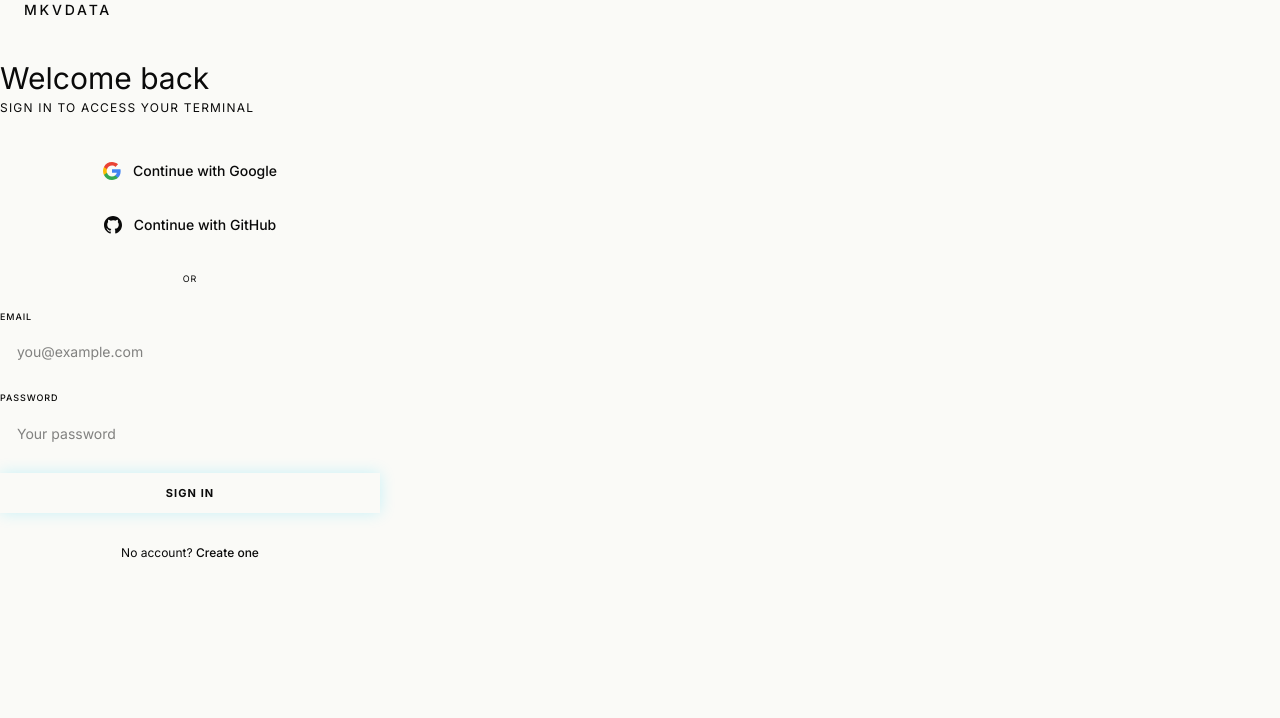
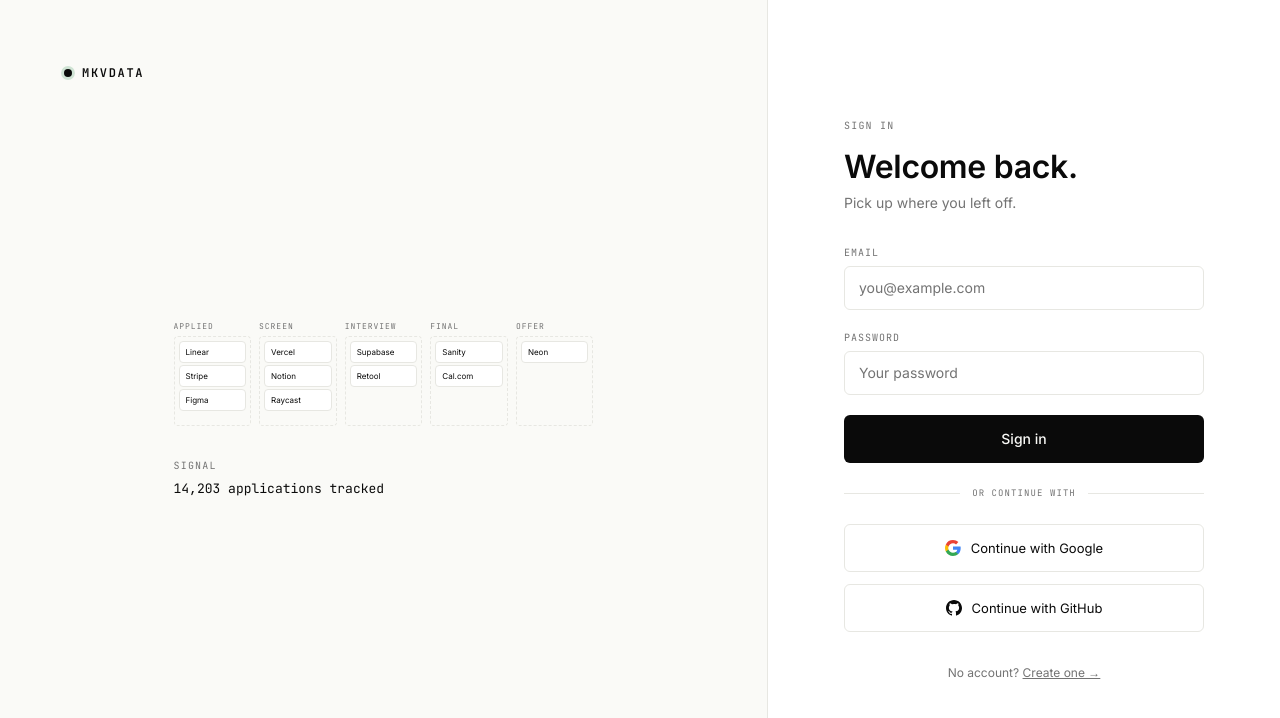
Before and after one commit to orkop465/jobtracker, a Next.js app: page /login in a window 1280 px wide. Shown: the top 718 px of the page. Built offline with nearby package versions, Linux system fonts and the light colour scheme; no server answers.

Commit message:
feat(auth): rework login page with split shell

```diff
--- a/app/(auth)/login/login-client.tsx
+++ b/app/(auth)/login/login-client.tsx
@@ -1,13 +1,14 @@
-"use client";
+'use client';
 
-import { signIn } from "next-auth/react";
-import { useSearchParams } from "next/navigation";
-import { Suspense, useState } from "react";
-import Link from "next/link";
+import { signIn } from 'next-auth/react';
+import { useSearchParams } from 'next/navigation';
+import { Suspense, useState, type FormEvent } from 'react';
+import Link from 'next/link';
+import { AuthShell } from '@/components/auth/auth-shell';
 
 function GoogleIcon() {
   return (
-    <svg width="18" height="18" viewBox="0 0 18 18">
+    <svg width="16" height="16" viewBox="0 0 18 18" aria-hidden="true">
       <path d="M17.64 9.2c0-.637-.057-1.251-.164-1.84H9v3.481h4.844a4.14 4.14 0 01-1.796 2.716v2.259h2.908c1.702-1.567 2.684-3.875 2.684-6.615z" fill="#4285F4" />
       <path d="M9 18c2.43 0 4.467-.806 5.956-2.18l-2.908-2.259c-.806.54-1.837.86-3.048.86-2.344 0-4.328-1.584-5.036-3.711H.957v2.332A8.997 8.997 0 009 18z" fill="#34A853" />
       <path d="M3.964 10.71A5.41 5.41 0 013.682 9c0-.593.102-1.17.282-1.71V4.958H.957A8.996 8.996 0 000 9c0 1.452.348 2.827.957 4.042l3.007-2.332z" fill="#FBBC05" />
@@ -18,7 +19,7 @@
 
 function GitHubIcon() {
   return (
-    <svg width="18" height="18" viewBox="0 0 18 18" fill="currentColor">
+    <svg width="16" height="16" viewBox="0 0 18 18" fill="currentColor" aria-hidden="true">
       <path d="M9 0C4.03 0 0 4.03 0 9c0 3.978 2.579 7.35 6.154 8.543.45.083.614-.195.614-.433 0-.214-.008-.78-.012-1.531-2.503.544-3.032-1.206-3.032-1.206-.41-1.04-1-1.317-1-1.317-.816-.558.062-.546.062-.546.903.063 1.378.927 1.378.927.803 1.375 2.107.978 2.62.748.082-.581.314-.978.571-1.203-1.999-.227-4.1-1-4.1-4.449 0-.983.351-1.786.927-2.416-.093-.228-.402-1.143.088-2.382 0 0 .756-.242 2.475.923A8.63 8.63 0 019 4.363c.765.004 1.535.103 2.254.303 1.718-1.165 2.472-.923 2.472-.923.491 1.24.182 2.154.09 2.382.577.63.925 1.433.925 2.416 0 3.458-2.104 4.219-4.11 4.441.324.278.612.828.612 1.668 0 1.203-.011 2.175-.011 2.471 0 .24.162.52.619.432C15.424 16.347 18 12.975 18 9c0-4.97-4.03-9-9-9z" />
     </svg>
   );
@@ -26,94 +27,71 @@
 
 function LoginContent() {
   const sp = useSearchParams();
-  const callbackUrl = sp.get("callbackUrl") ?? "/app";
-  const oauthError = sp.get("error");
+  const callbackUrl = sp.get('callbackUrl') ?? '/app';
+  const oauthError = sp.get('error');
 
-  const [email, setEmail] = useState("");
-  const [password, setPassword] = useState("");
+  const [email, setEmail] = useState('');
+  const [password, setPassword] = useState('');
   const [err, setErr] = useState<string | null>(null);
   const [busy, setBusy] = useState(false);
 
-  async function onCredentials(e: React.FormEvent) {
+  // Custom credentials POST flow — uses NextAuth's CSRF + callback endpoints
+  // directly so the session cookie is set by the server. Preserved verbatim
+  // from the previous implementation; only the visual layer changes.
+  async function onCredentials(e: FormEvent<HTMLFormElement>) {
     e.preventDefault();
     setErr(null);
     setBusy(true);
     try {
-      const csrfRes = await fetch("/api/auth/csrf");
+      const csrfRes = await fetch('/api/auth/csrf');
       const { csrfToken } = await csrfRes.json();
 
-      await fetch("/api/auth/callback/credentials", {
-        method: "POST",
-        headers: { "Content-Type": "application/x-www-form-urlencoded" },
+      await fetch('/api/auth/callback/credentials', {
+        method: 'POST',
+        headers: { 'Content-Type': 'application/x-www-form-urlencoded' },
         body: new URLSearchParams({ csrfToken, email, password }),
       });
 
-      const sessionRes = await fetch("/api/auth/session");
+      const sessionRes = await fetch('/api/auth/session');
       const session = await sessionRes.json();
       if (session?.user) {
         window.location.href = callbackUrl;
         return;
       }
-      setErr("Invalid email or password.");
+      setErr('Invalid email or password.');
     } catch {
-      setErr("Something went wrong. Please try again.");
+      setErr('Something went wrong. Please try again.');
     } finally {
       setBusy(false);
     }
   }
 
   return (
-    <div className="auth-container">
-      <div className="ambient-mesh" />
-      <div className="fixed inset-0 pointer-events-none grid-bg opacity-10 z-0" />
+    <AuthShell>
+      <div className="font-mono text-[10px] uppercase tracking-[0.12em] text-[var(--color-ink-muted)] mb-4">
+        Sign in
+      </div>
+      <h1 className="text-[32px] leading-[1.1] font-semibold tracking-[-0.01em] text-[var(--color-ink)] mb-2">
+        Welcome back.
+      </h1>
+      <p className="text-[14px] text-[var(--color-ink-muted)] mb-8">
+        Pick up where you left off.
+      </p>
 
-      <div className="w-full max-w-[380px] relative z-10">
-        {/* Logo */}
-        <div className="flex items-center gap-3 mb-10">
-          <div className="w-3 h-3 bg-accent animate-glow-pulse" />
-          <span className="font-data text-sm tracking-[0.2em] font-medium text-text-primary uppercase">
-            MKVDATA
-          </span>
-        </div>
-
-        <h1 className="text-3xl font-display text-text-primary mb-1">Welcome back</h1>
-        <p className="text-xs text-text-muted mb-8 font-data uppercase tracking-widest">Sign in to access your terminal</p>
-
-        {oauthError === "OAuthAccountNotLinked" && (
-          <div className="mb-4 px-3 py-2.5 bg-negative-muted border border-negative/20 text-xs text-negative font-data">
+      {oauthError === 'OAuthAccountNotLinked' && (
+        <div className="mb-5 px-3 py-2.5 border border-[var(--color-line)] bg-[var(--color-canvas)] text-[11px] text-[var(--color-sink)] rounded-md">
           This provider account is attached to a different app account. Use the same provider you originally used.
         </div>
       )}
 
-        {/* OAuth buttons */}
-        <div className="grid gap-2 mb-6">
-          <button
-            onClick={() => signIn("google", { callbackUrl })}
-            className="flex items-center justify-center gap-3 w-full px-4 py-3 bg-surface-2 border border-white/5 text-sm font-medium text-text-primary hover:bg-surface-3 hover:border-white/10 transition-all cursor-pointer"
+      <form onSubmit={onCredentials} className="space-y-5">
+        <div>
+          <label
+            htmlFor="email"
+            className="block font-mono text-[10px] uppercase tracking-[0.1em] text-[var(--color-ink-muted)] mb-1.5"
           >
-            <GoogleIcon />
-            Continue with Google
-          </button>
-          <button
-            onClick={() => signIn("github", { callbackUrl, prompt: "login" })}
-            className="flex items-center justify-center gap-3 w-full px-4 py-3 bg-surface-2 border border-white/5 text-sm font-medium text-text-primary hover:bg-surface-3 hover:border-white/10 transition-all cursor-pointer"
-          >
-            <GitHubIcon />
-            Continue with GitHub
-          </button>
-        </div>
-
-        {/* Divider */}
-        <div className="flex items-center gap-4 mb-6">
-          <div className="flex-1 h-px bg-white/5" />
-          <span className="font-data text-[9px] text-text-muted uppercase tracking-widest">or</span>
-          <div className="flex-1 h-px bg-white/5" />
-        </div>
-
-        {/* Credentials form */}
-        <form onSubmit={onCredentials} className="space-y-4">
-          <div className="flex flex-col gap-1.5">
-            <label htmlFor="email" className="font-data text-[9px] font-medium text-text-muted tracking-widest uppercase">Email</label>
+            Email
+          </label>
           <input
             id="email"
             type="email"
@@ -122,12 +100,16 @@
             autoComplete="email"
             required
             placeholder="you@example.com"
-              className="w-full bg-surface-1 text-text-primary border border-white/5 px-4 py-3 text-sm placeholder:text-text-muted transition-colors focus-ring hover:border-white/10 focus:border-accent/40 font-data"
+            className="w-full h-11 px-3.5 border border-[var(--color-line)] rounded-md text-[14px] text-[var(--color-ink)] bg-[var(--color-surface)] placeholder:text-[var(--color-ink-muted)] transition-[border-color] duration-[180ms] focus:outline-none focus:border-[var(--color-ink)] focus-ring"
           />
         </div>
-
-          <div className="flex flex-col gap-1.5">
-            <label htmlFor="password" className="font-data text-[9px] font-medium text-text-muted tracking-widest uppercase">Password</label>
+        <div>
+          <label
+            htmlFor="password"
+            className="block font-mono text-[10px] uppercase tracking-[0.1em] text-[var(--color-ink-muted)] mb-1.5"
+          >
+            Password
+          </label>
           <input
             id="password"
             type="password"
@@ -136,39 +118,67 @@
             autoComplete="current-password"
             required
             placeholder="Your password"
-              className="w-full bg-surface-1 text-text-primary border border-white/5 px-4 py-3 text-sm placeholder:text-text-muted transition-colors focus-ring hover:border-white/10 focus:border-accent/40 font-data"
+            className="w-full h-11 px-3.5 border border-[var(--color-line)] rounded-md text-[14px] text-[var(--color-ink)] bg-[var(--color-surface)] placeholder:text-[var(--color-ink-muted)] transition-[border-color] duration-[180ms] focus:outline-none focus:border-[var(--color-ink)] focus-ring"
           />
         </div>
-
+        {err && <div className="text-[11px] text-[var(--color-sink)]">{err}</div>}
         <button
           type="submit"
           disabled={busy}
-            className="w-full px-4 py-3 bg-accent text-surface-0 text-[11px] font-data font-bold uppercase tracking-widest hover:bg-accent-hover transition-all shadow-[0_0_16px_rgba(0,212,255,0.2)] disabled:opacity-40 disabled:cursor-not-allowed cursor-pointer"
+          className="w-full h-12 bg-[var(--color-ink)] text-[var(--color-canvas)] rounded-md text-[14px] font-medium hover:bg-black transition-colors disabled:opacity-50 disabled:cursor-not-allowed"
         >
-            {busy ? "Signing in..." : "Sign in"}
+          {busy ? 'Signing in…' : 'Sign in'}
         </button>
-
-          {err && (
-            <div className="px-3 py-2.5 bg-negative-muted border border-negative/20 text-xs text-negative animate-fade-in font-data">
-              {err}
-            </div>
-          )}
       </form>
 
-        <p className="mt-8 text-xs text-text-muted text-center font-data">
-          No account?{" "}
-          <Link href="/register" className="text-accent hover:text-accent-hover transition-colors font-medium">
-            Create one
+      <div className="my-6 flex items-center gap-3">
+        <div className="flex-1 h-px bg-[var(--color-line)]" />
+        <span className="font-mono text-[9px] uppercase tracking-[0.12em] text-[var(--color-ink-muted)]">
+          Or continue with
+        </span>
+        <div className="flex-1 h-px bg-[var(--color-line)]" />
+      </div>
+
+      <div className="space-y-3">
+        <button
+          type="button"
+          onClick={() => signIn('google', { callbackUrl })}
+          className="w-full h-12 flex items-center justify-center gap-2.5 border border-[var(--color-line)] rounded-md text-[13px] text-[var(--color-ink)] bg-[var(--color-surface)] hover:bg-[var(--color-canvas)] transition-colors"
+        >
+          <GoogleIcon />
+          Continue with Google
+        </button>
+        <button
+          type="button"
+          onClick={() => signIn('github', { callbackUrl, prompt: 'login' })}
+          className="w-full h-12 flex items-center justify-center gap-2.5 border border-[var(--color-line)] rounded-md text-[13px] text-[var(--color-ink)] bg-[var(--color-surface)] hover:bg-[var(--color-canvas)] transition-colors"
+        >
+          <GitHubIcon />
+          Continue with GitHub
+        </button>
+      </div>
+
+      <div className="mt-8 text-center text-[12px] text-[var(--color-ink-muted)]">
+        No account?{' '}
+        <Link href="/register" className="underline hover:text-[var(--color-ink)]">
+          Create one →
         </Link>
-        </p>
       </div>
-    </div>
+    </AuthShell>
   );
 }
 
 export default function LoginClientPage() {
   return (
-    <Suspense fallback={<div className="auth-container"><div className="text-text-muted text-sm animate-pulse font-data">Loading...</div></div>}>
+    <Suspense
+      fallback={
+        <div className="min-h-screen flex items-center justify-center bg-[var(--color-canvas)]">
+          <div className="font-mono text-[11px] uppercase tracking-[0.14em] text-[var(--color-ink-muted)]">
+            Loading…
+          </div>
+        </div>
+      }
+    >
       <LoginContent />
     </Suspense>
   );
```
Lines whose indentation alone changed are shown as unchanged.
